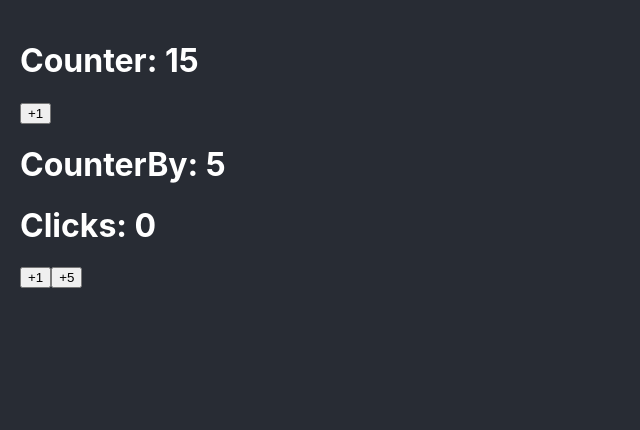
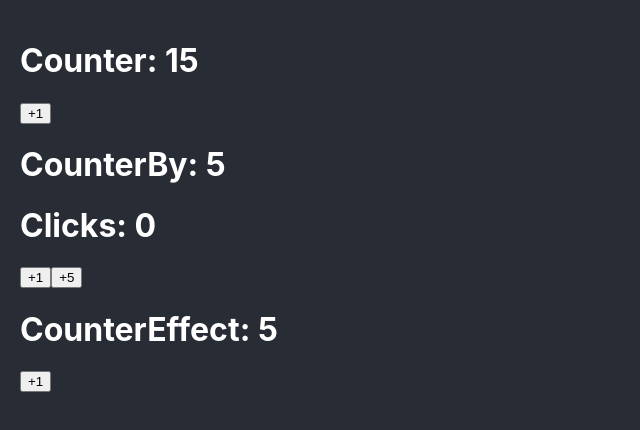
Before and after one commit to juniorjesus/React-Pro, a React (Create React App) app: page / in a window 1280 px wide. Shown: the top 430 px of the page, without its empty margins (0-640 px from the left). Built offline with nearby package versions, Linux system fonts and the light colour scheme.

Commit message:
useEffect- CounterEffect

```diff
--- a/src/App.tsx
+++ b/src/App.tsx
@@ -1,5 +1,6 @@
 import { Counter } from './bases/Counter';
 import { CounterBy } from './bases/CounterBy'
+import { CounterEffect } from './bases/CounterEffect';
 
 function App() {
   return (
@@ -7,6 +8,7 @@ function App() {
       <Counter initialValue = { 15 } />
 
       <CounterBy/>
+      <CounterEffect/>
     </>
   );
 }
--- a/src/bases/CounterBy.tsx
+++ b/src/bases/CounterBy.tsx
@@ -4,18 +4,26 @@ interface Props {
     initialValue?: number
 }
 
+interface CounterState {
+  counter: number;
+  clicks: number;
+
+}
+
 export const CounterBy = ( {initialValue = 5}: Props ) => {
 
-    const [counterState, setCounterState] = useState({
+    const [{counter, clicks} , setCounterState] = useState<CounterState>({
       counter:initialValue,
       clicks: 0,
     });
-    const { counter, clicks } = counterState
+    // const { counter, clicks } = counterState
 
     const handleClick = (value: number) => {
-        setCounterState( prev => ({
-          counter: prev.counter + value,
-          clicks: prev.clicks + 1
+        setCounterState( ({
+          clicks, counter
+        }) => ({
+          counter: counter + value,
+          clicks: clicks + 1
         })
         );
       }
--- /dev/null
+++ b/src/bases/CounterEffect.tsx
@@ -0,0 +1,31 @@
+import { useEffect, useState } from "react";
+
+const MAXIMUN_COUNT = 10;
+
+
+export const CounterEffect = () => {
+
+    const [counter, setCounter] = useState(5);
+
+    const handleClick = () => {
+        setCounter( prev => Math.min ( prev + 1, MAXIMUN_COUNT));
+    }
+
+    useEffect(() => {
+      if ( counter <= 10) return;
+      console.log('%cSe llego al valor máximo', 'color:red; background-color: black;')
+    }, [counter]);
+
+
+  return(
+  <>
+
+    <h1>CounterEffect: { counter} </h1>
+
+    <button onClick={ handleClick}>
+        +1
+    </button>
+
+  </>
+  )
+};
```
